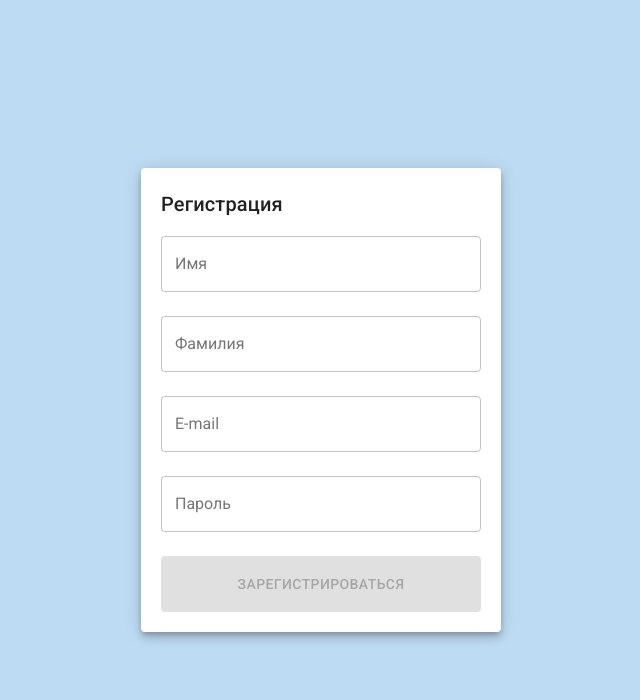
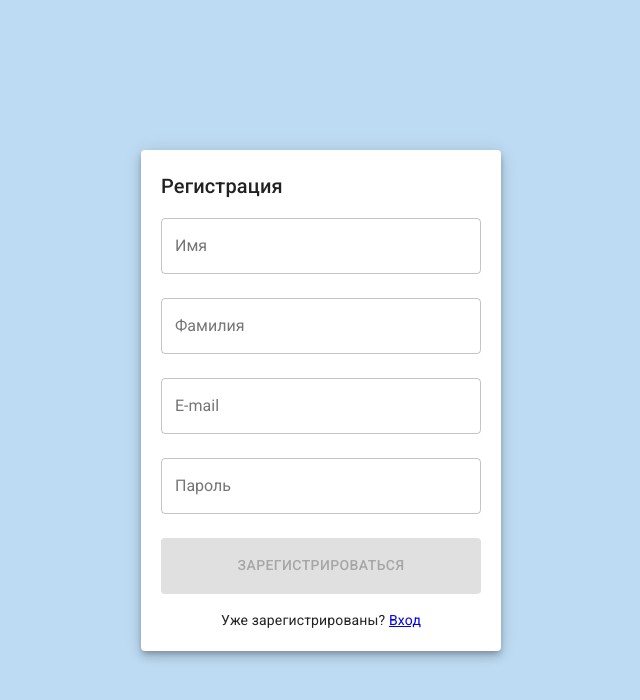
Before and after one commit to archilkarchava/dashboard-react-typescript, a React (Create React App) app: page /register in a window 1280 px wide. Shown: the top 700 px of the page, without its empty margins (319-959 px from the left). Built offline with nearby package versions, Linux system fonts and the light colour scheme.

Commit message:
refactored registration form, now using custom input field component

```diff
--- a/src/components/Registration.tsx
+++ b/src/components/Registration.tsx
@@ -1,5 +1,5 @@
 import React from "react";
-import { Formik, Form, Field } from "formik";
+import { Formik, Field, Form } from "formik";
 import * as Yup from "yup";
 import {
   TextField,
@@ -10,6 +10,8 @@ import {
 } from "@material-ui/core";
 import { withStyles } from "@material-ui/core/styles";
 import SubmitButton from "./ui/SubmitButton";
+import { Link } from "react-router-dom";
+import InputField from "./ui/InputField";
 
 const styles = createStyles({
   paper: {
@@ -17,10 +19,13 @@ const styles = createStyles({
   },
   form: {
     maxWidth: "320px"
+  },
+  typography: {
+    marginTop: "16px"
   }
 });
 
-interface IFormValues {
+interface FormValues {
   firstName: string;
   lastName: string;
   email: string;
@@ -32,7 +37,7 @@ const Registration = (props: WithStyles<typeof styles>) => {
   return (
     <Paper className={classes.paper} elevation={6}>
       <Typography variant="h6">Регистрация</Typography>
-      <Formik<IFormValues>
+      <Formik<FormValues>
         initialValues={{
           firstName: "",
           lastName: "",
@@ -56,70 +61,28 @@ const Registration = (props: WithStyles<typeof styles>) => {
             .required("Введите пароль.")
         })}
       >
-        {({
-          values,
-          errors,
-          touched,
-          handleChange,
-          handleBlur,
-          handleSubmit,
-          isValid,
-          isSubmitting
-        }) => (
-          <form className={classes.form} onSubmit={handleSubmit}>
-            <TextField
-              name="firstName"
-              label="Имя"
-              margin="normal"
-              variant="outlined"
-              fullWidth={true}
-              value={values.firstName}
-              error={touched.firstName && !!errors.firstName}
-              helperText={touched.firstName && errors.firstName}
-              onChange={handleChange}
-              onBlur={handleBlur}
-            />
-            <TextField
-              name="lastName"
-              label="Фамилия"
-              margin="normal"
-              variant="outlined"
-              fullWidth={true}
-              value={values.lastName}
-              error={touched.lastName && !!errors.lastName}
-              helperText={touched.lastName && errors.lastName}
-              onChange={handleChange}
-              onBlur={handleBlur}
-            />
-            <TextField
-              name="email"
-              label="E-mail"
-              margin="normal"
-              variant="outlined"
-              fullWidth={true}
-              value={values.email}
-              error={touched.email && !!errors.email}
-              helperText={touched.email && errors.email}
-              onChange={handleChange}
-              onBlur={handleBlur}
-            />
-            <TextField
+        {({ isValid, isSubmitting }) => (
+          <Form className={classes.form}>
+            <Field name="firstName" label="Имя" component={InputField} />
+            <Field name="lastName" label="Фамилия" component={InputField} />
+            <Field name="email" label="E-mail" component={InputField} />
+            <Field
               name="password"
               type="password"
               label="Пароль"
-              margin="normal"
-              variant="outlined"
-              fullWidth={true}
-              value={values.password}
-              error={touched.password && !!errors.password}
-              helperText={touched.password && errors.password}
-              onChange={handleChange}
-              onBlur={handleBlur}
+              component={InputField}
             />
             <SubmitButton isSubmitting={isSubmitting} isValid={isValid}>
               Зарегистрироваться
             </SubmitButton>
-          </form>
+            <Typography
+              className={classes.typography}
+              align="center"
+              variant="body2"
+            >
+              Уже зарегистрированы? <Link to="/login">Вход</Link>
+            </Typography>
+          </Form>
         )}
       </Formik>
     </Paper>
```
